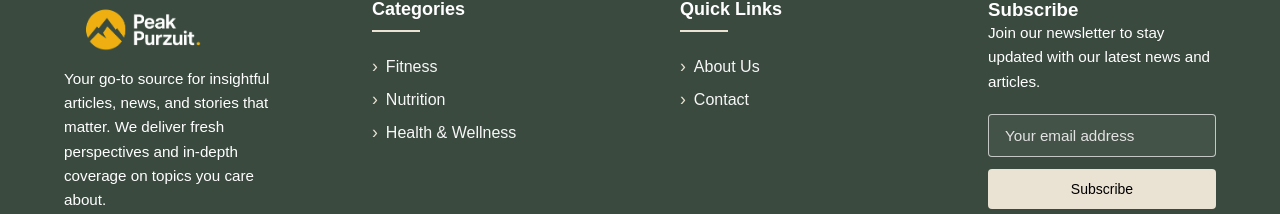
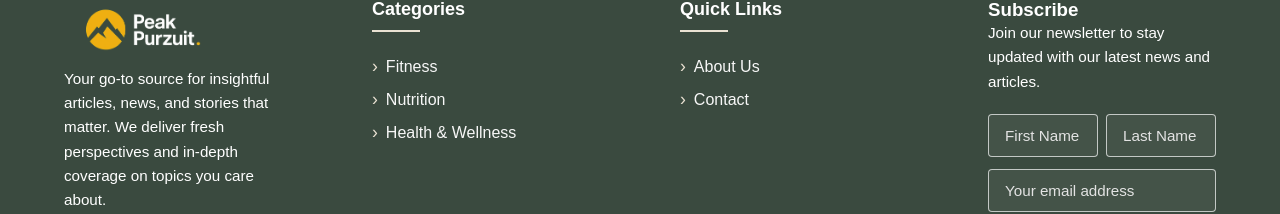
Before and after one commit to korede19/dynamicBlog, a Next.js app: page / in a window 1280 px wide. Shown: the part 920-1134 px from the top of the page. Built offline with nearby package versions, Linux system fonts and the light colour scheme; no server answers; the database is empty; a web font is replaced by a local one.

Commit message:
'update'

```diff
--- a/app/layout.tsx
+++ b/app/layout.tsx
@@ -2,6 +2,7 @@ import type { Metadata } from "next";
 import { Encode_Sans_Condensed, Lato } from "next/font/google";
 import "./globals.css";
 import MegaMenu from "@/components/megaMenu";
+import Analytics from "@/components/analytics";
 
 const encodeSans = Encode_Sans_Condensed({
   subsets: ["latin"],
@@ -29,6 +30,7 @@ export default function RootLayout({
     <html lang="en" className={`${encodeSans.variable} ${lato.variable}`}>
       <body className={encodeSans.className}>
         <MegaMenu />
+        <Analytics />
         <main>
           {children}
         </main>
--- /dev/null
+++ b/components/analytics/index.tsx
@@ -0,0 +1,24 @@
+"use client";
+
+import { usePathname } from "next/navigation";
+import { useEffect } from "react";
+
+declare global {
+  interface Window {
+    gtag: (command: string, id: string, config: object) => void;
+  }
+}
+
+export default function Analytics() {
+  const pathname = usePathname();
+
+  useEffect(() => {
+    if (window.gtag) {
+      window.gtag("config", "G-RV6NGH4RBE", {
+        page_path: pathname,
+      });
+    }
+  }, [pathname]);
+
+  return null;
+}
--- a/components/footerForm/index.tsx
+++ b/components/footerForm/index.tsx
@@ -1,22 +1,31 @@
 "use client";
-import { useState, FormEvent } from "react";
+import { useEffect, useState, FormEvent } from "react";
 import styles from "./styles.module.css";
 
-// Replace this with your actual Google Apps Script Web App URL
 const GOOGLE_SCRIPT_URL = process.env.NEXT_PUBLIC_GOOGLE_SCRIPT_URL as string;
 
 type SubmissionStatus = "idle" | "loading" | "success" | "error";
 
 export default function FooterSubscribe() {
+  const [mounted, setMounted] = useState(false);
+
+  // Hydration-safe rendering
+  useEffect(() => {
+    setMounted(true);
+  }, []);
+
+  const [firstName, setFirstName] = useState("");
+  const [lastName, setLastName] = useState("");
   const [email, setEmail] = useState("");
   const [status, setStatus] = useState<SubmissionStatus>("idle");
   const [message, setMessage] = useState<string>("");
 
+  if (!mounted) return null; // prevent SSR mismatch
+
   const handleSubmit = async (e: FormEvent<HTMLFormElement>) => {
     e.preventDefault();
 
-    // Basic email validation
-    if (!email || !email.includes("@")) {
+    if (!email.includes("@")) {
       setStatus("error");
       setMessage("Please enter a valid email address.");
       return;
@@ -28,25 +37,26 @@ export default function FooterSubscribe() {
     try {
       await fetch(GOOGLE_SCRIPT_URL, {
         method: "POST",
-        mode: "no-cors", // Important for Google Apps Script
+        mode: "no-cors",
         headers: {
           "Content-Type": "application/x-www-form-urlencoded",
         },
         body: new URLSearchParams({
+          firstName: firstName.trim(),
+          lastName: lastName.trim(),
           email: email.trim(),
           timestamp: new Date().toISOString(),
         }).toString(),
       });
 
-      // With no-cors mode, we can't read the response
-      // So we assume success if no error is thrown
       setStatus("success");
       setMessage(
         "Thank you for subscribing! You'll receive our latest updates."
       );
+      setFirstName("");
+      setLastName("");
       setEmail("");
 
-      // Reset status after 5 seconds
       setTimeout(() => {
         setStatus("idle");
         setMessage("");
@@ -55,8 +65,6 @@ export default function FooterSubscribe() {
       console.error("Subscription error:", error);
       setStatus("error");
       setMessage("Failed to subscribe. Please try again later.");
-
-      // Reset error after 5 seconds
       setTimeout(() => {
         setStatus("idle");
         setMessage("");
@@ -85,15 +93,37 @@ export default function FooterSubscribe() {
       </p>
 
       <form className={styles.subscribeForm} onSubmit={handleSubmit}>
+        <div className={styles.nameGroup}>
+          <input
+            type="text"
+            placeholder="First Name"
+            className={styles.subscribeInput}
+            aria-label="First Name"
+            value={firstName || ""}
+            onChange={(e) => setFirstName(e.target.value)}
+            disabled={status === "loading"}
+            required
+          />
+          <input
+            type="text"
+            placeholder="Last Name"
+            className={styles.subscribeInput}
+            aria-label="Last Name"
+            value={lastName || ""}
+            onChange={(e) => setLastName(e.target.value)}
+            disabled={status === "loading"}
+            required
+          />
+        </div>
         <input
           type="email"
           placeholder="Your email address"
           className={styles.subscribeInput}
           aria-label="Email address"
-          required
-          value={email}
+          value={email || ""}
           onChange={(e) => setEmail(e.target.value)}
           disabled={status === "loading"}
+          required
         />
         <button
           type="submit"
--- a/components/footerForm/styles.module.css
+++ b/components/footerForm/styles.module.css
@@ -54,3 +54,8 @@
   color: #fefefe;
   line-height: 1.5;
 }
+
+.nameGroup{
+  display: flex;
+  gap: 0.5rem;
+}
```
